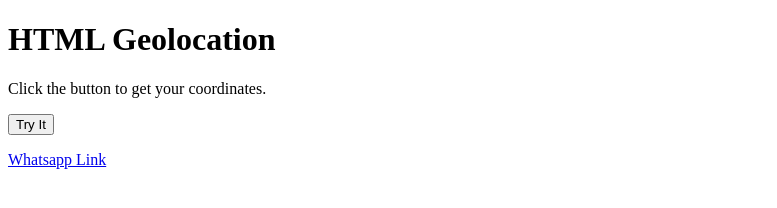
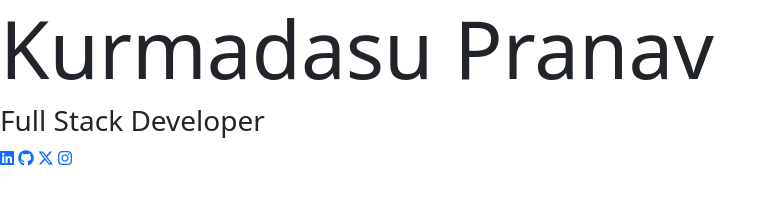
Before and after one commit to KurmadasuPranav7/iamkp7, a plain HTML site: page index.html in a window 1280 px wide. Shown: the whole page, without its empty margins (0-777 px from the left). Drawn offline with nearby package versions, Linux system fonts and the light colour scheme.

Commit message:
Update index.html

```diff
--- a/index.html
+++ b/index.html
@@ -3,43 +3,41 @@
 <head>
     <meta charset="UTF-8">
     <meta name="viewport" content="width=device-width, initial-scale=1.0">
-    <title>FindLocation</title>
+    <title>Test</title>
+    <!-- Link to Logos -->
+    <script src="https://kit.fontawesome.com/e81e7eb9d1.js" crossorigin="anonymous"></script>
+
+    <!-- Link to BootStrap -->
+    <link href="https://cdn.jsdelivr.net/npm/bootstrap@5.3.3/dist/css/bootstrap.min.css" rel="stylesheet" integrity="sha384-QWTKZyjpPEjISv5WaRU9OFeRpok6YctnYmDr5pNlyT2bRjXh0JMhjY6hW+ALEwIH" crossorigin="anonymous">
+    <script src="https://cdn.jsdelivr.net/npm/bootstrap@5.3.3/dist/js/bootstrap.bundle.min.js" integrity="sha384-YvpcrYf0tY3lHB60NNkmXc5s9fDVZLESaAA55NDzOxhy9GkcIdslK1eN7N6jIeHz" crossorigin="anonymous"></script>
+
+    <!-- Link to External CSS -->
+    <link rel="stylesheet" href="./indexstyle.css">
+
+    <!-- Link to Google Fonts -->
+    <link rel="preconnect" href="https://fonts.googleapis.com">
+    <link rel="preconnect" href="https://fonts.gstatic.com" crossorigin>
+    <link href="https://fonts.googleapis.com/css2?family=Open+Sans:ital,wght@0,300..800;1,300..800&display=swap" rel="stylesheet">
+    <link href="https://fonts.googleapis.com/css2?family=Bebas+Neue&display=swap" rel="stylesheet">
+
 </head>
 <body>
-    <h1>HTML Geolocation</h1>
-    <p>Click the button to get your coordinates.</p>
 
-    <button onclick="getLocation()">Try It</button>
 
-    <p id="demo"></p>
-    <p id="demo2"></p>
-    <p id="final"></p>
-    <a href="https://wa.me/918074293521?text=Reached Nanna">Whatsapp Link</a>
-    <script>
-        let x = document.getElementById("demo");
-        let y = document.getElementById("demo2");
-        let g = document.getElementById("final");
+    <div class="bg">
+        <div class="text">
+            <h1 class="display-1">Kurmadasu Pranav</h1>
+            <h3>Full Stack Developer</h3>
+            <div class="social">
+                <a href="https://www.linkedin.com/in/pranav-kurmadasu/"><i class="fa-brands fa-linkedin"></i></a>
+                <a href="https://github.com/KurmadasuPranav7"><i class="fa-brands fa-github"></i></a>
+                <a href="https://x.com/KurmadasuPranav"><i class="fa-brands fa-x-twitter"></i></a>
+                <a href=""><i class="fa-brands fa-instagram"></i></a>
+            </div>
+        </div>
+    </div>
 
-        function getLocation() {
-            if (navigator.geolocation) {
-                navigator.geolocation.watchPosition(showPosition);
-            } else {
-                x.innerHTML = "Geolocation is not supported by this browser.";
-            }
-        }
-        function showPosition(position) {
-            let latitude = position.coords.latitude;
-            let longitude = position.coords.longitude;
 
-            x.innerHTML = latitude;
-            y.innerHTML = longitude;
-
-            if ((Math.round(latitude) == 17 || Math.round(latitude) == 18)&& Math.round(longitude) == 78){
-                g.innerHTML = "YES";
-            }
-        }
-
-    </script>
-
+    <script src="index.js"></script>
 </body>
 </html>
```
